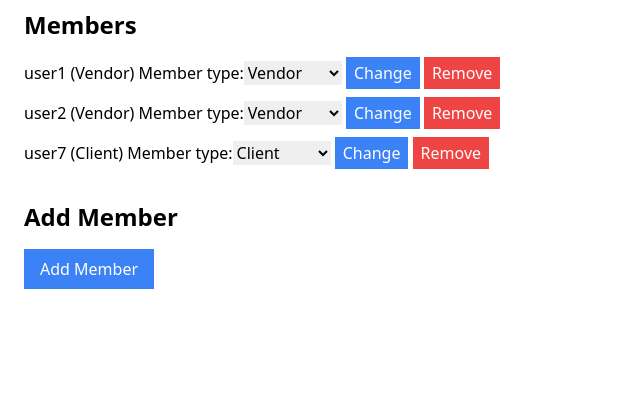
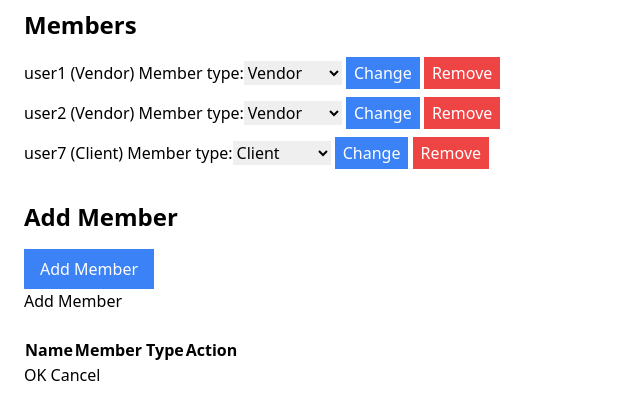
Before and after one commit to coloradocomputerpro/approvals_app, a Django app: page /programs/1/edit/ in a window 1280 px wide. Shown: the part 283-703 px from the top of the page, without its empty margins (0-640 px from the left). Run offline with Django 3.2, Linux system fonts and the light colour scheme; a user stored in the database is signed in; data comes from the database, SQL or seed files in the repository; lists and menus that the app fills with data are empty.

Commit message:
Fri Mar 17 05:43:16 PM MDT 2023

```diff
--- a/requests_app/templates/program_edit.html
+++ b/requests_app/templates/program_edit.html
@@ -30,9 +30,136 @@
 </ul>
 
 <h2 class="text-2xl font-bold mt-8 mb-4">Add Member</h2>
-    <form method="post" action="{% url 'add_member' program.id %}">
-        {% csrf_token %}
-        {{ member_form.as_p }}
-        <button type="submit" class="bg-blue-500 text-white px-4 py-2">Add Member</button>
-    </form>
+
+<button type="button" class="bg-blue-500 text-white px-4 py-2" onclick="openAddMemberModal();">Add Member</button>
+<!-- Add Member Modal -->
+<div class="modal" id="addMemberModal">
+    <div class="modal-background"></div>
+    <div class="modal-card">
+        <header class="modal-card-head">
+            <p class="modal-card-title">Add Member</p>
+            <button class="delete" aria-label="close" id="closeAddMemberModal"></button>
+        </header>
+        <section class="modal-card-body">
+            <table>
+                <thead>
+                    <tr>
+                        <th>Name</th>
+                        <th>Member Type</th>
+                        <th>Action</th>
+                    </tr>
+                </thead>
+                <tbody>
+                    {% for user in non_members %}
+                    <tr>
+                        <td>{{ user.username }}</td>
+                        <td>
+                            <select class="select">
+                                {% for member_type in member_form.fields.member_type.choices %}
+                                <option value="{{ member_type.0 }}">{{ member_type.1 }}</option>
+                                {% endfor %}
+                            </select>
+                        </td>
+                        <td>
+                            <button class="button is-primary add-button" data-user-id="{{ user.pk }}">Add</button>
+                            <button class="button is-danger remove-button is-hidden"
+                                data-user-id="{{ user.pk }}">Remove</button>
+                        </td>
+                    </tr>
+                    {% endfor %}
+                </tbody>
+            </table>
+        </section>
+        <footer class="modal-card-foot">
+            <button class="button is-success" id="submitAddMembers">OK</button>
+            <button class="button" id="cancelAddMembers">Cancel</button>
+        </footer>
+    </div>
+</div>
+
+
+
+<script>
+    function openAddMemberModal() {
+        document.getElementById("addMemberModal").classList.remove("hidden");
+    }
+
+    function closeAddMemberModal() {
+        document.getElementById("addMemberModal").classList.add("hidden");
+    }
+    document.addEventListener("DOMContentLoaded", function () {
+        // Add event listeners for Add Member Modal
+        const addMemberButton = document.querySelector("#addMember");
+        const closeAddMemberModal = document.querySelector("#closeAddMemberModal");
+        const addMemberModal = document.querySelector("#addMemberModal");
+        const cancelButton = document.querySelector("#cancelAddMembers");
+        const submitButton = document.querySelector("#submitAddMembers");
+
+        addMemberButton.addEventListener("click", () => {
+            addMemberModal.classList.add("is-active");
+        });
+
+        closeAddMemberModal.addEventListener("click", () => {
+            addMemberModal.classList.remove("is-active");
+        });
+
+        cancelButton.addEventListener("click", () => {
+            addMemberModal.classList.remove("is-active");
+        });
+
+        // Toggle Add/Remove buttons
+        const addButtons = document.querySelectorAll(".add-button");
+        const removeButtons = document.querySelectorAll(".remove-button");
+
+        addButtons.forEach((button) => {
+            button.addEventListener("click", () => {
+                button.classList.add("is-hidden");
+                button.nextElementSibling.classList.remove("is-hidden");
+            });
+        });
+
+        removeButtons.forEach((button) => {
+            button.addEventListener("click", () => {
+                button.classList.add("is-hidden");
+                button.previousElementSibling.classList.remove("is-hidden");
+            });
+        });
+
+        // Handle form submission
+        submitButton.addEventListener("click", () => {
+            const formData = new FormData();
+            const programId = document.querySelector("[name=program_id]").value;
+
+            document.querySelectorAll("tbody tr").forEach((row) => {
+                const addButton = row.querySelector(".add-button");
+                const removeButton = row.querySelector(".remove-button");
+                const select = row.querySelector("select");
+
+                if (removeButton.classList.contains("is-hidden")) {
+                    formData.append("user_ids[]", addButton.dataset.userId);
+                    formData.append("member_types[]", select.value);
+                }
+            });
+
+            fetch(`/programs/${programId}/add_members/`, {
+                method: "POST",
+                body: formData,
+                headers: {
+                    "X-CSRFToken": document.querySelector("[name=csrfmiddlewaretoken]").value,
+                },
+            })
+                .then((response) => {
+                    if (response.ok) {
+                        window.location.reload();
+                    } else {
+                        alert("An error occurred while adding members.");
+                    }
+                })
+                .catch((error) => {
+                    console.error("Error:", error);
+                    alert("An error occurred while adding members.");
+                });
+        });
+    });
+</script>
 {% endblock %}
```
Lines whose indentation alone changed are shown as unchanged.
